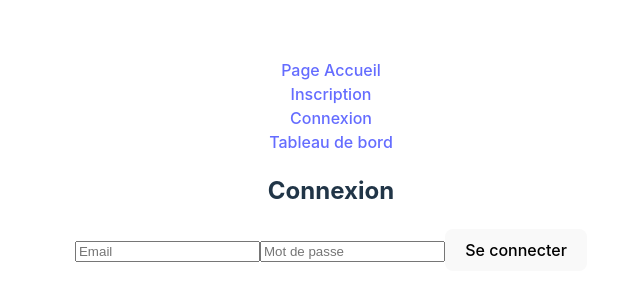
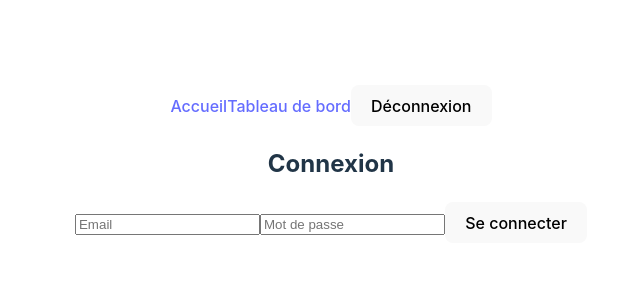
Before and after one commit to AlexTng44000/tp_rendu, a React (Vite) app: page /login in a window 1280 px wide. Shown: the part 236-536 px from the top of the page, without its empty margins (309-949 px from the left). Built offline with nearby package versions, Linux system fonts and the light colour scheme; sample sign-in values are in the browser's storage.

Commit message:
FEAT: ajout de la Navbar, màj dashboard, màj protected route, màj App

```diff
--- a/src/App.jsx
+++ b/src/App.jsx
@@ -1,12 +1,10 @@
-import { useState } from "react";
-import { BrowserRouter, Routes, Route, Link } from "react-router";
-
+import { BrowserRouter, Routes, Route } from "react-router";
 import { UserProvider } from "./context/UserContext";
 import Register from "./pages/Register";
 import Login from "./pages/Login";
 import Dashboard from "./pages/Dashboard";
 import ProtectedRoute from "./components/ProtectedRoute";
-
+import Navbar from "./components/Navbar";
 
 import "./App.css";
 
@@ -14,12 +12,7 @@ function App() {
   return (
     <UserProvider>
       <BrowserRouter>
-        <header>
-          <Link to="/">Page Accueil</Link><br />
-          <Link to="/register">Inscription</Link><br />
-          <Link to="/login">Connexion</Link><br />
-          <Link to="/dashboard">Tableau de bord</Link><br />
-        </header>
+        <Navbar />
         <Routes>
           <Route path="/" element={<p>Page Accueil</p>} />
           <Route path="/register" element={<Register />} />
@@ -33,5 +26,6 @@ function App() {
 
 export default App;
 
+
 // Lien vers le sujet du TP :
 // https://sysentive.notion.site/TP-cr-ation-d-une-application-React-avec-authentification-et-tableau-de-bord-18ca84550c768022a92cc776f7b52b64
--- a/src/components/Navbar.jsx
+++ b/src/components/Navbar.jsx
@@ -0,0 +1,26 @@
+import { useContext } from "react";
+import { Link } from "react-router";
+import { UserContext } from "../context/UserContext";
+
+function Navbar() {
+    const { user, logout } = useContext(UserContext);
+
+    return (
+        <nav>
+            <Link to="/">Accueil</Link>
+            {!user ? (
+                <>
+                    <Link to="/register">Inscription</Link>
+                    <Link to="/login">Connexion</Link>
+                </>
+            ) : (
+                <>
+                    <Link to="/dashboard">Tableau de bord</Link>
+                    <button onClick={logout}>Déconnexion</button>
+                </>
+            )}
+        </nav>
+    );
+}
+
+export default Navbar;
--- a/src/components/ProtectedRoute.jsx
+++ b/src/components/ProtectedRoute.jsx
@@ -1,10 +1,26 @@
-import { useContext } from "react";
+import { useContext, useEffect, useState } from "react";
 import { Navigate } from "react-router";
 import { UserContext } from "../context/UserContext";
+import { getToken } from "../utils/auth";
 
 function ProtectedRoute({ element }) {
     const { user } = useContext(UserContext);
-    return user ? element : <Navigate to="/login" replace />;
+    const [isLoading, setIsLoading] = useState(true);
+    const [isAuthenticated, setIsAuthenticated] = useState(false);
+
+    useEffect(() => {
+        const token = getToken();
+        if (token) {
+            setIsAuthenticated(true);
+        }
+        setIsLoading(false);
+    }, []);
+
+    if (isLoading) {
+        return <p>Chargement...</p>;
+    }
+
+    return isAuthenticated ? element : <Navigate to="/login" replace />;
 }
 
 export default ProtectedRoute;
--- a/src/pages/Dashboard.jsx
+++ b/src/pages/Dashboard.jsx
@@ -1,6 +1,7 @@
 import { useEffect, useState, useContext } from "react";
 import { UserContext } from "../context/UserContext";
 import { useNavigate } from "react-router";
+import { getToken } from "../utils/auth";
 
 function Dashboard() {
     const { user, logout } = useContext(UserContext);
@@ -9,11 +10,19 @@ function Dashboard() {
 
     useEffect(() => {
         const fetchUserData = async () => {
+            const token = getToken();
+            if (!token) {
+                logout();
+                navigate("/login");
+                return;
+            }
+
             try {
                 const response = await fetch("http://localhost:3000/dashboard", {
-                    headers: { Authorization: `Bearer ${user.token}` },
+                    headers: { Authorization: `Bearer ${token}` },
                 });
                 const data = await response.json();
+
                 if (response.ok) {
                     setUserData(data);
                 } else {
@@ -22,11 +31,13 @@ function Dashboard() {
                 }
             } catch (error) {
                 console.error("Erreur lors de la récupération des données utilisateur", error);
+                logout();
+                navigate("/login");
             }
         };
 
-        if (user) fetchUserData();
-    }, [user, logout, navigate]);
+        fetchUserData();
+    }, [logout, navigate]);
 
     return (
         <div>
```
